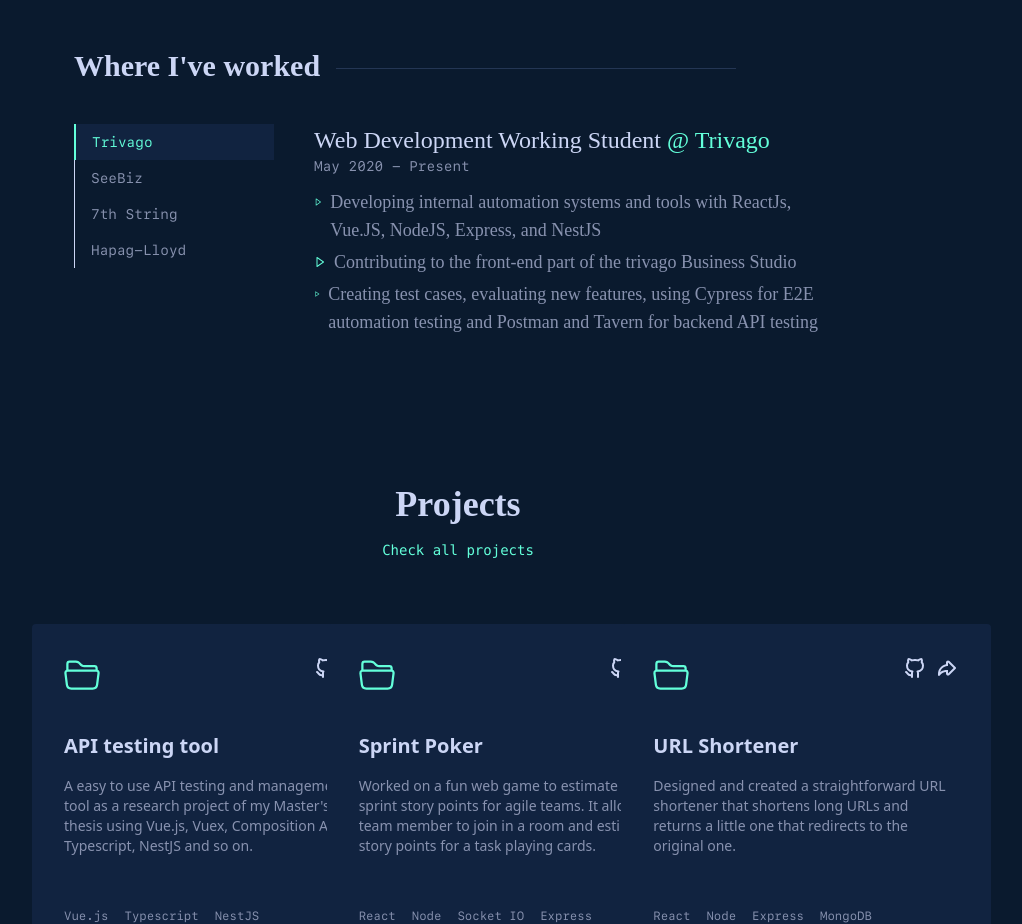
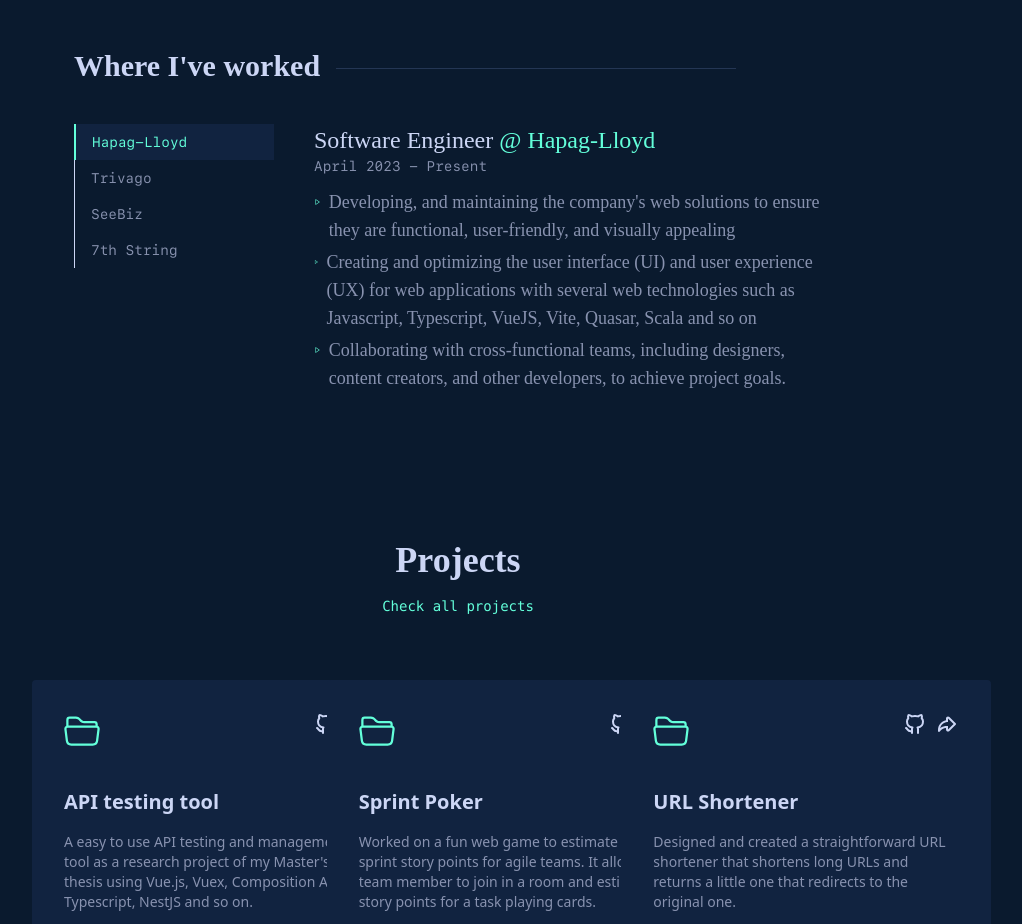
Before and after one commit to alshafi834/portfolio, a Next.js app: page / in a window 1280 px wide. Shown: the part 1800-2724 px from the top of the page, without its empty margins (182-1204 px from the left). Built offline with nearby package versions, Linux system fonts and the light colour scheme; a web font is replaced by a local one.

Commit message:
change job

```diff
--- a/contents/data/jobs.ts
+++ b/contents/data/jobs.ts
@@ -1,4 +1,14 @@
 export const jobs = [
+  {
+    company: "Hapag-Lloyd",
+    position: "Software Engineer",
+    duration: "April 2023 - Present",
+    did: [
+      "Developing, and maintaining the company's web solutions to ensure they are functional, user-friendly, and visually appealing",
+      "Creating and optimizing the user interface (UI) and user experience (UX) for web applications with several web technologies such as Javascript, Typescript, VueJS, Vite, Quasar, Scala and so on",
+      "Collaborating with cross-functional teams, including designers, content creators, and other developers, to achieve project goals.",
+    ],
+  },
   {
     company: "Trivago",
     position: "Web Development Working Student",
@@ -30,14 +40,4 @@
       "Maintenance and update of the system based on the requirements",
     ],
   },
-  {
-    company: "Hapag-Lloyd",
-    position: "Software Engineer",
-    duration: "April 2023 - Present",
-    did: [
-      "Developing, and maintaining the company's web solutions to ensure they are functional, user-friendly, and visually appealing",
-      "Creating and optimizing the user interface (UI) and user experience (UX) for web applications with several web technologies such as Javascript, Typescript, VueJS, Vite, Quasar, Scala and so on",
-      "Collaborating with cross-functional teams, including designers, content creators, and other developers, to achieve project goals.",
-    ],
-  },
 ];
```
